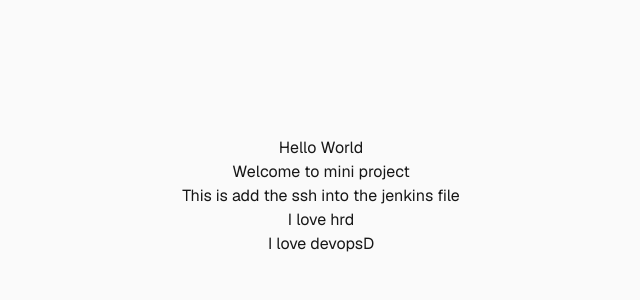
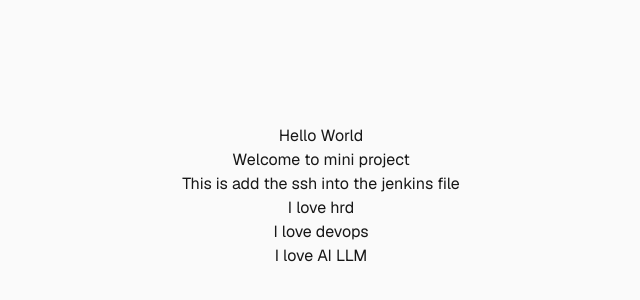
Before and after one commit to noevchanmakara126/manifest, a Next.js app: page / in a window 1280 px wide. Shown: the part 204-504 px from the top of the page, without its empty margins (319-959 px from the left). Built offline with nearby package versions, Linux system fonts and the light colour scheme.

Commit message:
update Jenkinsfile to use SSH for cloning the argo repository; fix text in Home component

```diff
--- a/src/app/page.tsx
+++ b/src/app/page.tsx
@@ -5,7 +5,8 @@
       <p>Welcome to mini project</p>
       <p>This is add the ssh into the jenkins file</p>
       <p>I love hrd</p>
-      <p>I love devopsD</p>
+      <p>I love devops</p>
+      <p>I love AI LLM</p>
     </div>
   );
 }
```
Also changed, not shown: 1 other file (tests, documents, lock files or other folders).
